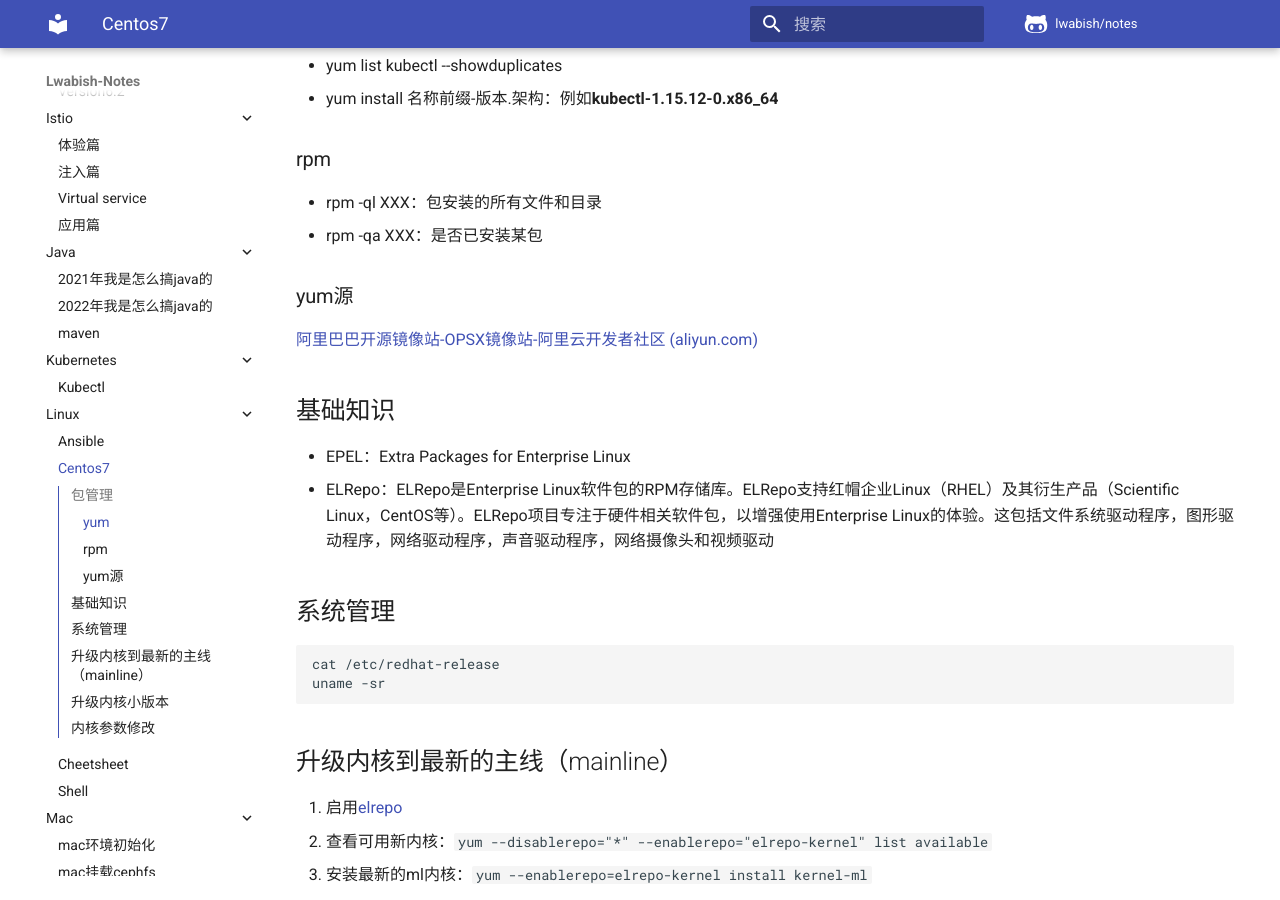
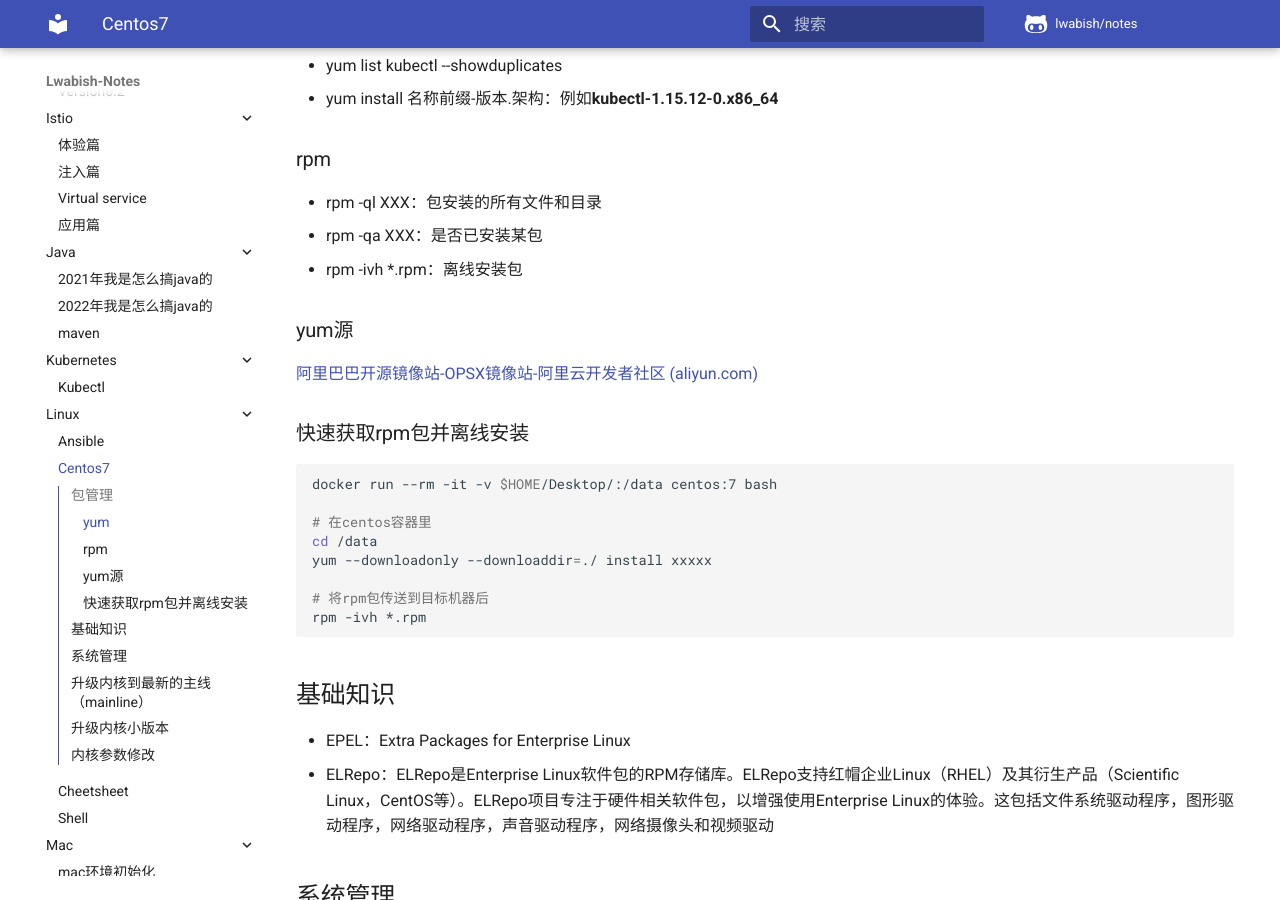
Before and after one commit to lwabish/notes, an MkDocs documentation site: the page built from docs/linux/centos7.md, in a window 1280 px wide and 900 px high, scrolled down 392 px. Built offline with MkDocs 1.6.1 and Material for MkDocs 9.7.7, drawn with Linux system fonts in a browser that asks for light colours; comment, search, counter and statistics services are not loaded.

Commit message:
feat: 🎸 linux

````diff
--- a/docs/linux/centos7.md
+++ b/docs/linux/centos7.md
@@ -16,10 +16,24 @@
 
 - rpm -ql XXX：包安装的所有文件和目录
 - rpm -qa XXX：是否已安装某包
+- rpm -ivh *.rpm：离线安装包
 
 ### yum源
 
 [阿里巴巴开源镜像站-OPSX镜像站-阿里云开发者社区 (aliyun.com)](https://developer.aliyun.com/mirror/)
+
+### 快速获取rpm包并离线安装
+
+```bash
+docker run --rm -it -v $HOME/Desktop/:/data centos:7 bash
+
+# 在centos容器里
+cd /data
+yum --downloadonly --downloaddir=./ install xxxxx
+
+# 将rpm包传送到目标机器后
+rpm -ivh *.rpm
+```
 
 ## 基础知识
 
````
